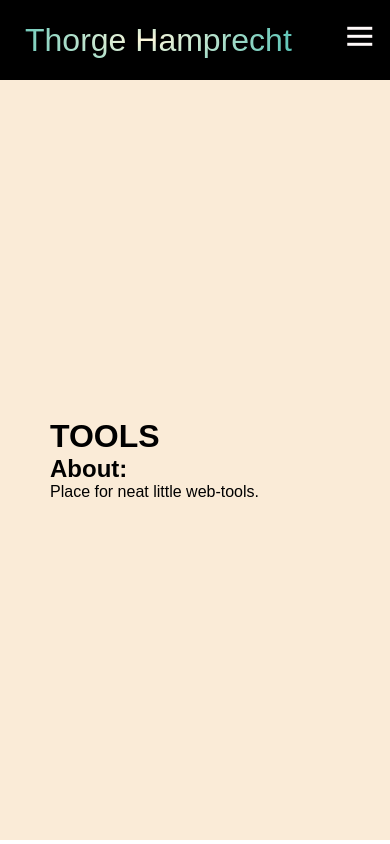
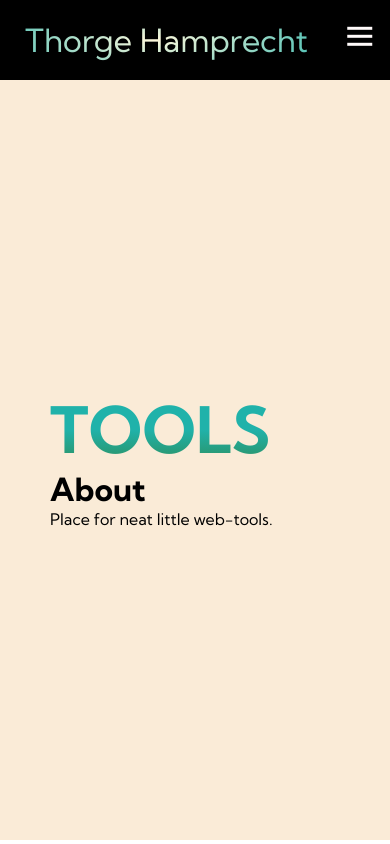
Before and after one commit to ThorgeHamprecht/Nethz-StudentWebsite, a plain HTML site: page tools.html in a window 390 px wide. Drawn offline with Linux system fonts and the light colour scheme.

Commit message:
Font Changes and Drop Down speed adjusted

```diff
--- a/styles.css
+++ b/styles.css
@@ -98,7 +98,7 @@ h1 {
         position: absolute;
         top: -1000px;
         opacity: 0;
-        transition: all 0.5s ease;
+        transition: all 0.3s ease;
         height: 210px;
         z-index: -1;
     }
@@ -107,7 +107,7 @@ h1 {
         background: black;
         top: 100%;
         opacity: 1;
-        transition: all 0.5s ease;
+        transition: all 0.3s ease;
         z-index: 99;
         height: 210px;
         font-size: 1.5rem;
@@ -121,7 +121,7 @@ h1 {
         width: 25px;
         height: 3px;
         margin: 5px auto;
-        transition: all 0.4s ease-in;
+        transition: all 0.3s ease-in;
         background: snow;
     }
 
@@ -177,3 +177,20 @@ h1 {
     max-width: 1300px;
     padding: 0 50px;
 }
+
+.main__content h1 {
+    font-size: 4rem;
+    background-color: lightseagreen;
+    background-image: linear-gradient(to top, seagreen 0%, lightseagreen 50%, lightseagreen 75%, lightseagreen 100%);
+    background-size: 100%;
+    -webkit-background-clip: text;
+    -webkit-text-fill-color: transparent;
+}
+
+.main__content h2 {
+    font-size: 2rem;
+}
+
+.main__content p {
+    font-size: 1rem;
+}
--- a/tools.html
+++ b/tools.html
@@ -5,6 +5,12 @@
   <meta name="viewport" content="width=device.width, initial-scale=1.0">
   <title>Tools</title>
   <link rel="stylesheet" href="styles.css">
+
+  <!-- Google Fonts -->
+  <link rel="preconnect" href="https://fonts.googleapis.com">
+  <link rel="preconnect" href="https://fonts.gstatic.com" crossorigin>
+  <link href="https://fonts.googleapis.com/css2?family=Kumbh+Sans:wght@400;700&display=swap" rel="stylesheet">
+
 </head>
 <body>
 <!--NavBar Section-->
@@ -42,7 +48,7 @@
   <div class="main__container">
     <div class="main__content">
       <h1>TOOLS</h1>
-      <h2>About:</h2>
+      <h2>About</h2>
       <p>Place for neat little web-tools.</p>
     </div>
   </div>
```
Also changed, not shown: games.html (+6 -0 lines), index.html (+6 -0 lines).
